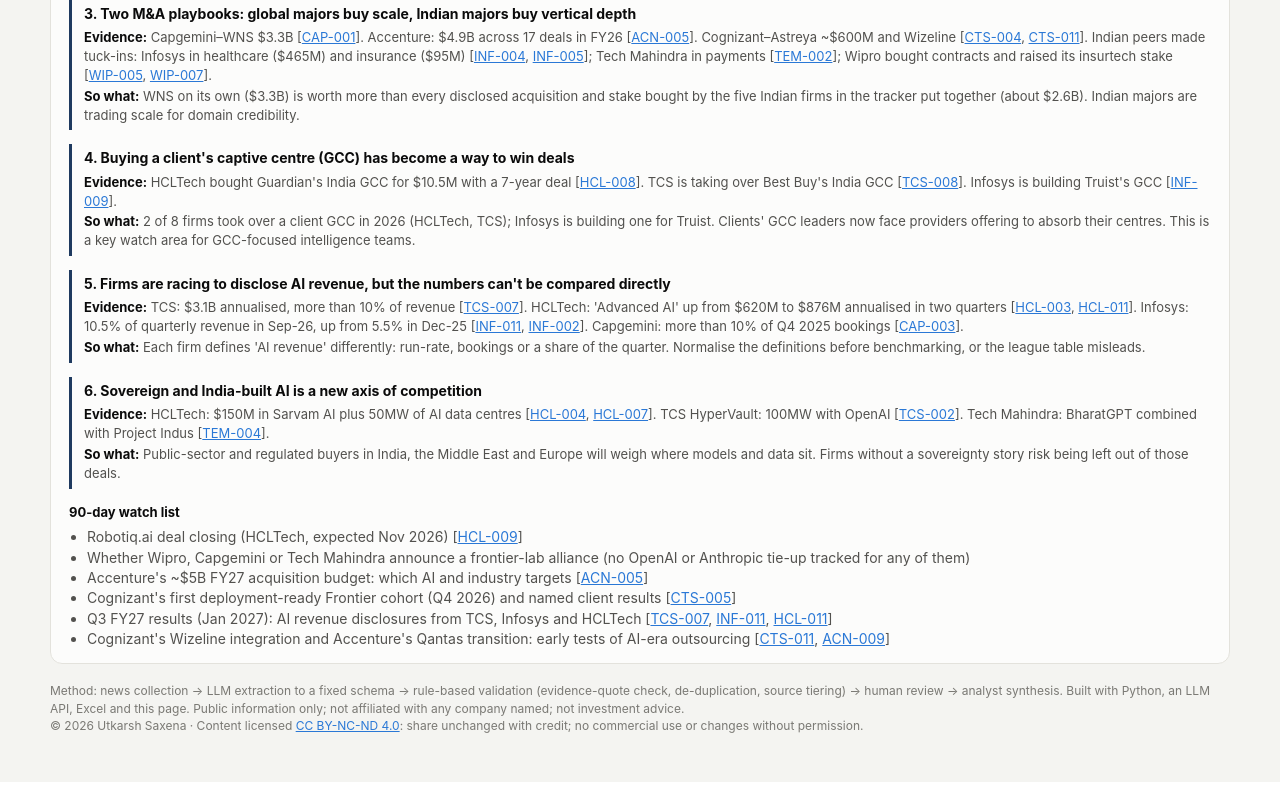
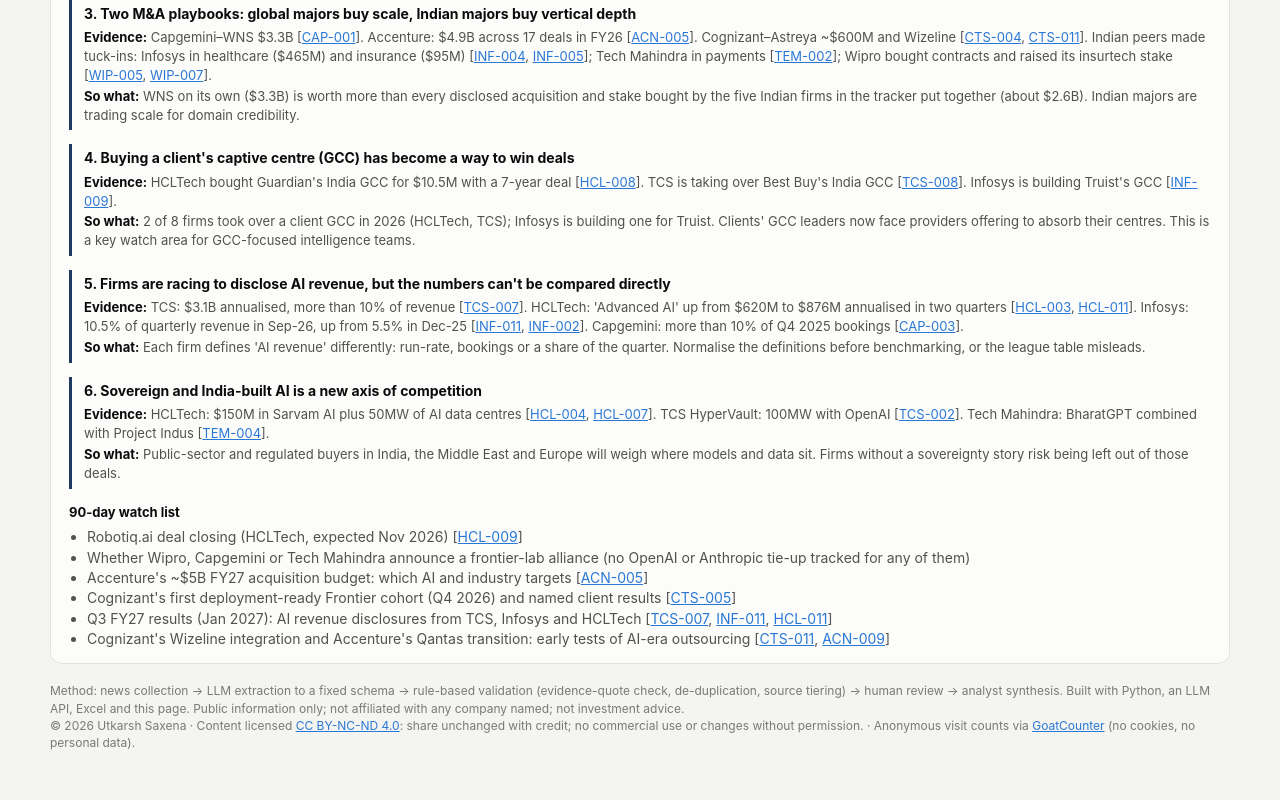
Before and after one commit to lokpriye96/ai-ci-tracker, a plain HTML site: page docs/index.html in a window 1280 px wide. Shown: the part 2506-3306 px from the top of the page. Drawn offline with Linux system fonts and the light colour scheme.

Commit message:
Add anonymous visit counter (GoatCounter, no cookies) [skip ci]

```diff
--- a/docs/index.html
+++ b/docs/index.html
@@ -145,7 +145,7 @@
 
   <footer>Method: news collection → LLM extraction to a fixed schema → rule-based validation (evidence-quote check,
     de-duplication, source tiering) → human review → analyst synthesis. Built with Python, an LLM API, Excel and this page.
-    Public information only; not affiliated with any company named; not investment advice.<br>© 2026 Utkarsh Saxena · Content licensed <a href="https://creativecommons.org/licenses/by-nc-nd/4.0/">CC BY-NC-ND 4.0</a>: share unchanged with credit; no commercial use or changes without permission.</footer>
+    Public information only; not affiliated with any company named; not investment advice.<br>© 2026 Utkarsh Saxena · Content licensed <a href="https://creativecommons.org/licenses/by-nc-nd/4.0/">CC BY-NC-ND 4.0</a>: share unchanged with credit; no commercial use or changes without permission. · Anonymous visit counts via <a href="https://www.goatcounter.com">GoatCounter</a> (no cookies, no personal data).</footer>
 </div>
 </div>
 <div id="tip" role="tooltip"></div>
@@ -328,5 +328,6 @@ addEventListener('resize', () => { clearTimeout(window._rt); window._rt = setTim
 matchMedia('(prefers-color-scheme: dark)').addEventListener('change', render);
 render();
 </script>
+<script data-goatcounter="https://utkarsh-portfolio.goatcounter.com/count" async src="https://gc.zgo.at/count.js"></script>
 </body>
 </html>
```
Also changed, not shown: src/dashboard_template.html (+2 -1 lines).
